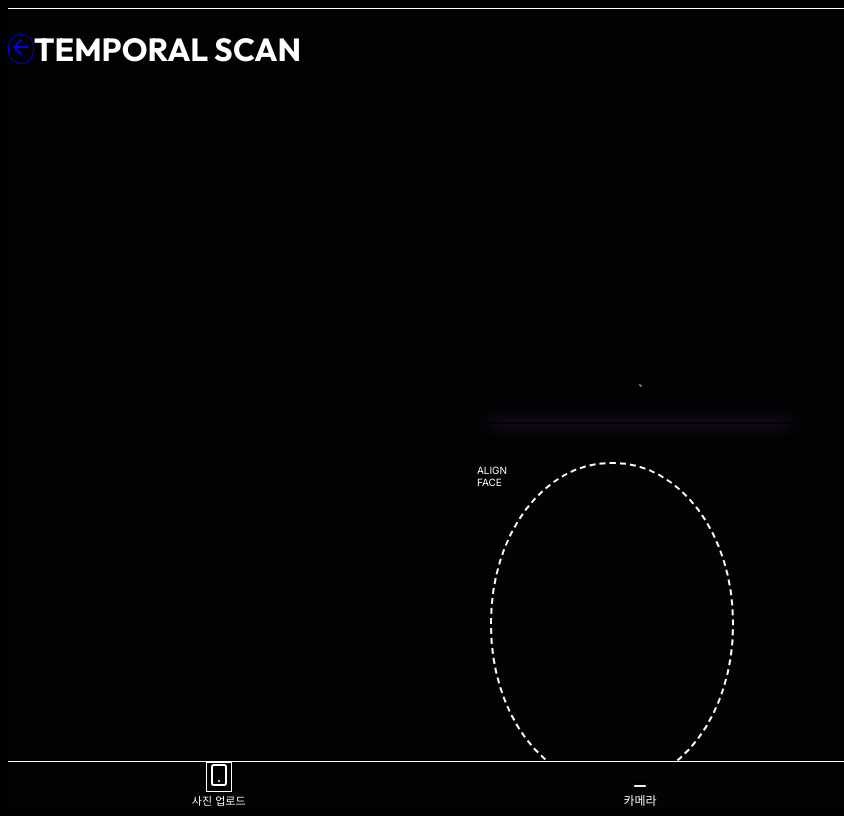
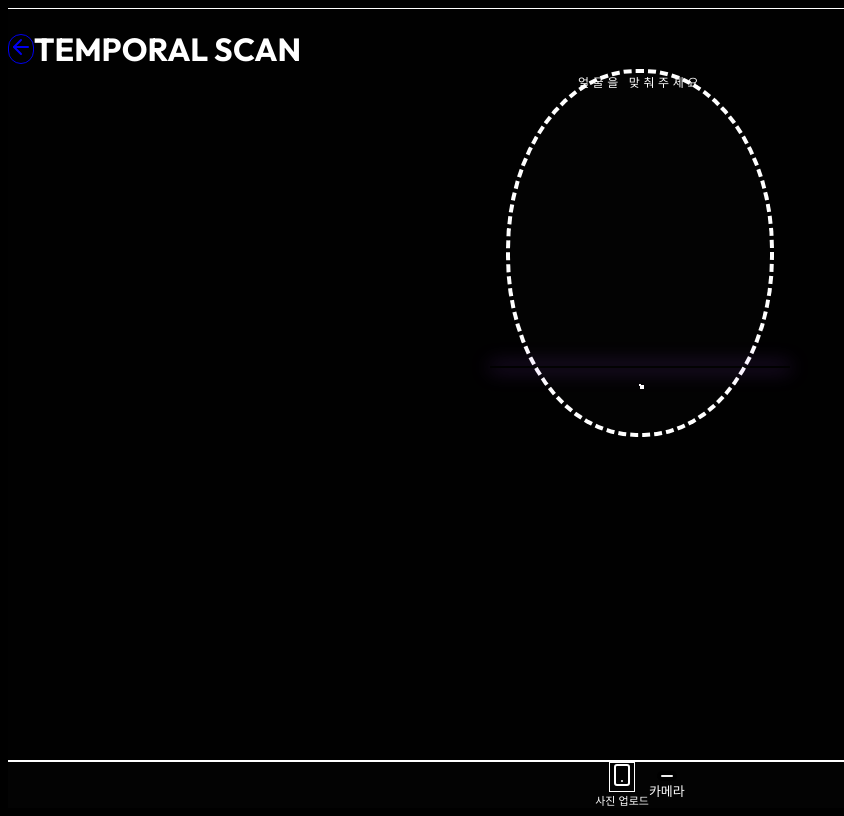
Before and after one commit to ko750125-afk/past-life, a Next.js app: page /scan in a window 1280 px wide. Shown: the whole page, without its empty margins (0-844 px from the left). Built offline with nearby package versions, Linux system fonts and the light colour scheme; no server answers.

Commit message:
design: fix alignment issues and increase button prominence

```diff
--- a/src/app/page.tsx
+++ b/src/app/page.tsx
@@ -64,16 +64,16 @@ export default function Home() {
 
         {/* Action Section */}
         <motion.div
-          initial={{ opacity: 0, y: 20 }}
+          initial={{ opacity: 0, y: 30 }}
           animate={{ opacity: 1, y: 0 }}
-          transition={{ delay: 1 }}
+          transition={{ delay: 1, type: "spring" }}
           className="w-full"
         >
           <Link
             href="/scan"
-            className="w-full py-8 px-8 bg-white text-black hover:bg-purple-100 rounded-3xl font-black text-3xl shadow-[0_0_30px_rgba(255,255,255,0.2)] transition-all duration-300 flex items-center justify-center gap-4 active:scale-95 group relative overflow-hidden"
+            className="w-full py-10 px-8 bg-white text-black hover:bg-purple-100 rounded-[2.5rem] font-black text-4xl md:text-5xl shadow-[0_20px_80px_rgba(255,255,255,0.3)] transition-all duration-300 flex flex-col items-center justify-center gap-4 active:scale-95 group relative overflow-hidden border-b-8 border-gray-300 active:border-b-0 active:translate-y-2"
           >
-            <Zap className="w-8 h-8 fill-black" />
+            <Zap className="w-12 h-12 fill-black mb-2 animate-bounce" />
             타임머신 가동
           </Link>
         </motion.div>
--- a/src/app/scan/page.tsx
+++ b/src/app/scan/page.tsx
@@ -158,38 +158,41 @@ export default function ScanPage() {
                                     className="w-full h-full object-cover"
                                 />
                             ) : (
-                                <div className="absolute inset-0">
+                                <div className="absolute inset-0 flex items-center justify-center">
                                     <video
                                         ref={videoRef}
                                         autoPlay playsInline muted
                                         className="w-full h-full object-cover transform scale-x-[-1]"
                                     />
 
-                                    {/* Face Guide Oval */}
-                                    <div className="absolute inset-0 flex items-center justify-center z-20 pointer-events-none">
-                                        <div className="w-[240px] h-[320px] border-2 border-dashed border-white/50 rounded-[120px/160px] shadow-[0_0_0_9999px_rgba(3,3,3,0.6)]">
-                                            {/* Corner accents inside the oval zone */}
-                                            <div className="absolute inset-0 animate-pulse">
-                                                <div className="absolute top-10 left-1/2 -translate-x-1/2 text-[10px] font-bold text-white/70 uppercase tracking-widest">Align Face</div>
+                                    {/* Face Guide Oval - Lifted slightly for better face framing */}
+                                    <div className="absolute inset-x-0 top-0 bottom-[15%] flex items-center justify-center z-20 pointer-events-none">
+                                        <div className="w-[260px] h-[360px] border-4 border-dashed border-white/40 rounded-[130px/180px] shadow-[0_0_0_9999px_rgba(0,0,0,0.6)] relative">
+                                            {/* Centering crosshair */}
+                                            <div className="absolute top-1/2 left-0 w-full h-px bg-white/10" />
+                                            <div className="absolute left-1/2 top-0 h-full w-px bg-white/10" />
+
+                                            <div className="absolute -top-12 left-1/2 -translate-x-1/2 w-max text-[12px] font-black text-white uppercase tracking-[0.3em] bg-purple-600 px-3 py-1 rounded-full shadow-lg">
+                                                얼굴을 맞춰주세요
                                             </div>
                                         </div>
                                     </div>
 
                                     {/* Scanning Line VFX */}
                                     <motion.div
-                                        animate={{ top: ['0%', '100%', '0%'] }}
-                                        transition={{ duration: 4, repeat: Infinity, ease: "linear" }}
-                                        className="absolute left-0 w-full h-[2px] bg-purple-500/60 shadow-[0_0_15px_rgba(168,85,247,0.8)] z-30"
+                                        animate={{ top: ['10%', '90%', '10%'] }}
+                                        transition={{ duration: 3, repeat: Infinity, ease: "linear" }}
+                                        className="absolute left-0 w-full h-[2px] bg-purple-400 shadow-[0_0_20px_rgba(168,85,247,1)] z-30"
                                     />
                                 </div>
                             )}
 
                             {/* HUD Static Corners */}
-                            <div className="absolute inset-8 border border-white/10 pointer-events-none z-10">
-                                <div className="absolute -top-1 -left-1 w-8 h-8 border-t-2 border-l-2 border-purple-500" />
-                                <div className="absolute -top-1 -right-1 w-8 h-8 border-t-2 border-r-2 border-purple-500" />
-                                <div className="absolute -bottom-1 -left-1 w-8 h-8 border-b-2 border-l-2 border-purple-500" />
-                                <div className="absolute -bottom-1 -right-1 w-8 h-8 border-b-2 border-r-2 border-purple-500" />
+                            <div className="absolute inset-4 sm:inset-10 border border-white/10 pointer-events-none z-10">
+                                <div className="absolute -top-1 -left-1 w-10 h-10 border-t-4 border-l-4 border-purple-500" />
+                                <div className="absolute -top-1 -right-1 w-10 h-10 border-t-4 border-r-4 border-purple-500" />
+                                <div className="absolute -bottom-1 -left-1 w-10 h-10 border-b-4 border-l-4 border-purple-500" />
+                                <div className="absolute -bottom-1 -right-1 w-10 h-10 border-b-4 border-r-4 border-purple-500" />
                             </div>
                         </div>
                     )}
@@ -199,34 +202,34 @@ export default function ScanPage() {
             </div>
 
             {/* Controls */}
-            <div className="bg-[#030303] p-10 pb-16 relative">
+            <div className="bg-[#030303] pt-8 pb-16 px-6 relative z-40 border-t border-white/5">
                 <div className="max-w-md mx-auto">
                     {capturedImage ? (
                         <motion.div
-                            initial={{ opacity: 0, scale: 0.95 }} animate={{ opacity: 1, scale: 1 }}
+                            initial={{ opacity: 0, y: 20 }} animate={{ opacity: 1, y: 0 }}
                             className="flex w-full items-center gap-6"
                         >
                             <button
                                 onClick={retake}
                                 className="flex flex-col items-center gap-3 text-white/50 hover:text-white transition-colors group"
                             >
-                                <div className="p-5 bg-white/5 rounded-2xl border border-white/10 group-hover:border-white/20 transition-all">
-                                    <RefreshCw className="w-7 h-7" />
+                                <div className="p-5 bg-white/5 rounded-3xl border border-white/10 group-hover:border-white/20 transition-all">
+                                    <RefreshCw className="w-8 h-8" />
                                 </div>
                                 <span className="text-[11px] font-black uppercase tracking-widest">Retake</span>
                             </button>
 
                             <button
                                 onClick={analyze}
-                                className="flex-1 py-6 bg-white text-black rounded-3xl font-black text-2xl shadow-xl hover:bg-purple-50 active:scale-95 transition-all"
+                                className="flex-1 py-7 bg-white text-black rounded-[2rem] font-black text-2xl shadow-[0_20px_40px_rgba(255,255,255,0.1)] hover:bg-purple-50 active:scale-95 transition-all"
                             >
                                 분석 개시
                             </button>
                         </motion.div>
                     ) : (
-                        <div className="grid grid-cols-3 items-end w-full">
+                        <div className="flex items-center justify-center gap-10 md:gap-16">
                             {/* Photo Upload */}
-                            <div className="flex flex-col items-center gap-3 group relative cursor-pointer">
+                            <div className="flex flex-col items-center gap-4 group relative cursor-pointer">
                                 <input
                                     type="file" accept="image/*" className="absolute inset-0 opacity-0 cursor-pointer z-10" id="file-upload"
                                     onChange={(e) => {
@@ -254,26 +257,23 @@ export default function ScanPage() {
                                         }
                                     }}
                                 />
-                                <div className="p-5 bg-white/5 rounded-2xl border border-white/10 group-hover:border-white/20 transition-all">
-                                    <Smartphone className="w-8 h-8 text-white/50 group-hover:text-white transition-colors" />
+                                <div className="p-5 bg-white/5 rounded-3xl border border-white/10 group-hover:border-white/20 group-hover:bg-white/10 transition-all">
+                                    <Smartphone className="w-8 h-8 text-white/40 group-hover:text-white transition-colors" />
                                 </div>
-                                <span className="text-[11px] font-black text-white/40 uppercase tracking-widest">사진 업로드</span>
+                                <span className="text-[11px] font-black text-white/30 uppercase tracking-widest">사진 업로드</span>
                             </div>
 
                             {/* Center Capture Button */}
-                            <div className="flex flex-col items-center gap-4">
+                            <div className="flex flex-col items-center gap-5">
                                 <button
                                     onClick={captureImage}
                                     disabled={!!error && !navigator.mediaDevices?.getUserMedia}
-                                    className="w-24 h-24 rounded-full border-4 border-white/30 p-1.5 bg-white/5 active:scale-90 transition-all disabled:opacity-20 flex items-center justify-center group"
+                                    className="w-28 h-28 rounded-full border-4 border-white/20 p-2 bg-white/5 active:scale-90 transition-all disabled:opacity-20 flex items-center justify-center group"
                                 >
-                                    <div className="w-full h-full rounded-full bg-white group-hover:scale-95 transition-transform shadow-[0_0_30px_rgba(255,255,255,0.4)]"></div>
+                                    <div className="w-full h-full rounded-full bg-white group-hover:scale-95 transition-transform shadow-[0_0_40px_rgba(255,255,255,0.5)]"></div>
                                 </button>
-                                <span className="text-[12px] font-black text-white uppercase tracking-widest">카메라</span>
+                                <span className="text-[13px] font-black text-white uppercase tracking-widest">카메라</span>
                             </div>
-
-                            {/* Balanced Spacer for Grid alignment */}
-                            <div className="w-full h-full"></div>
                         </div>
                     )}
                 </div>
```
